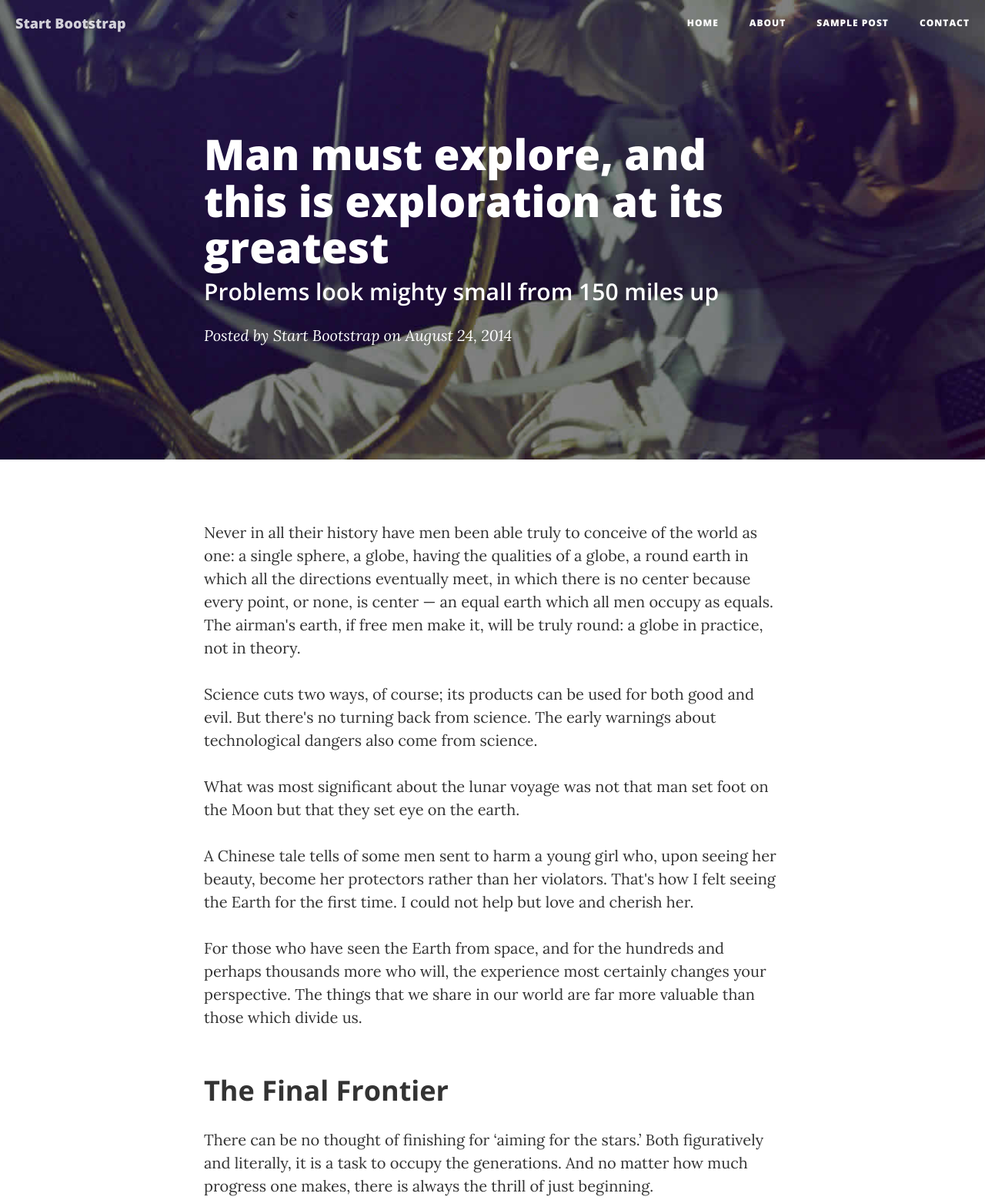
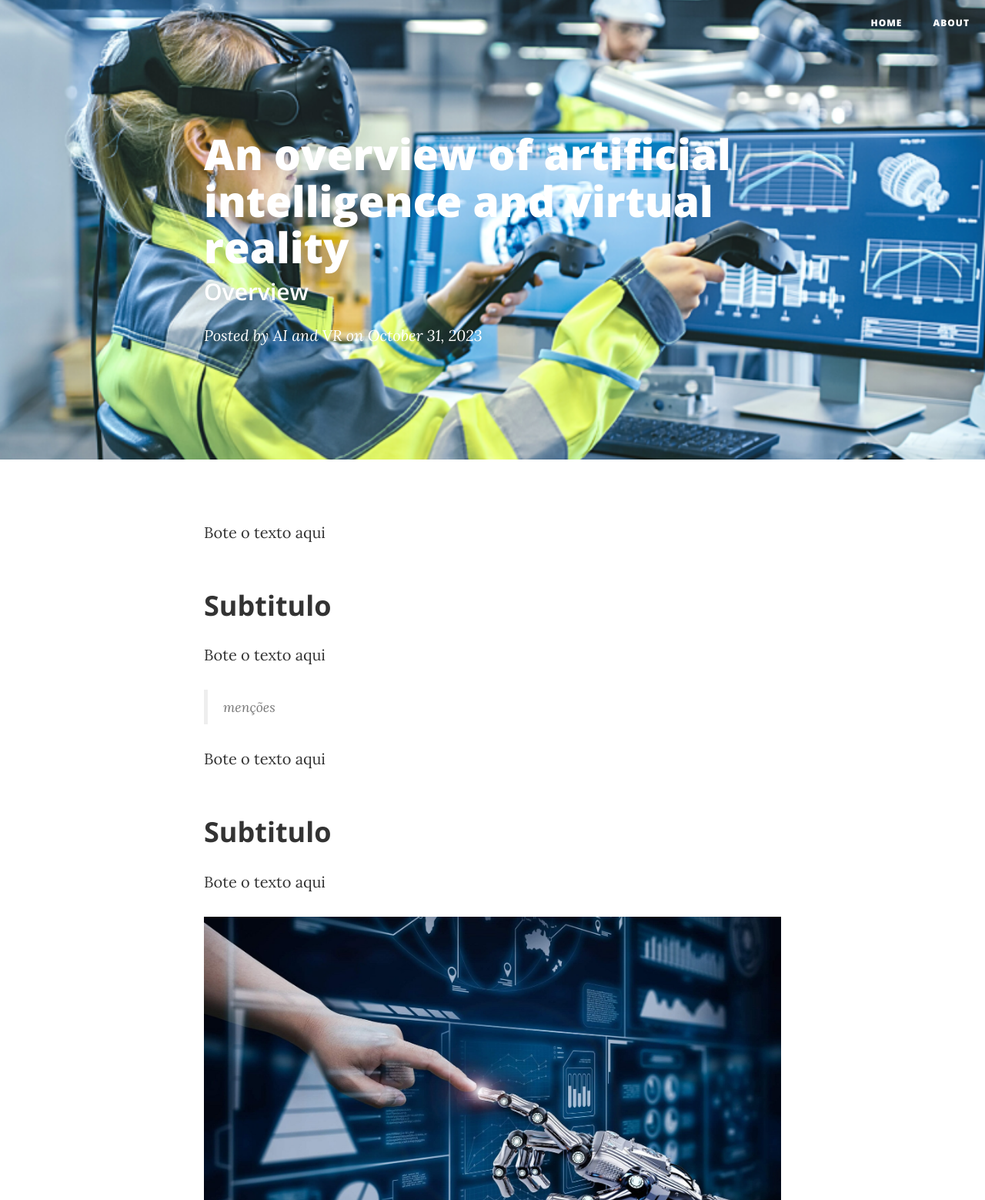
Before and after one commit to Guilhermeme14/Blog-a3, a website: page post.html in a window 1280 px wide. Shown: the top 1559 px of the page at 77% size. Drawn offline with nearby package versions, Linux system fonts and the light colour scheme.

Commit message:
Fotos adicionadas e post modificado

```diff
--- a/post.html
+++ b/post.html
@@ -9,15 +9,14 @@
     <meta name="description" content="">
     <meta name="author" content="">
 
-    <title>Clean Blog - Sample Post</title>
+    <title>AI and VR</title>
 
-    <!-- Bootstrap Core CSS -->
+    <!-- Bootstrap -->
     <link href="vendor/bootstrap/css/bootstrap.min.css" rel="stylesheet">
 
-    <!-- Theme CSS -->
+    <!-- CSS -->
     <link href="css/clean-blog.min.css" rel="stylesheet">
 
-    <!-- Custom Fonts -->
     <link href="vendor/font-awesome/css/font-awesome.min.css" rel="stylesheet" type="text/css">
     <link href='https://fonts.googleapis.com/css?family=Lora:400,700,400italic,700italic' rel='stylesheet' type='text/css'>
     <link href='https://fonts.googleapis.com/css?family=Open+Sans:300italic,400italic,600italic,700italic,800italic,400,300,600,700,800' rel='stylesheet' type='text/css'>
@@ -26,19 +25,15 @@
 
 <body>
 
-    <!-- Navigation -->
     <nav class="navbar navbar-default navbar-custom navbar-fixed-top">
         <div class="container-fluid">
-            <!-- Brand and toggle get grouped for better mobile display -->
             <div class="navbar-header page-scroll">
                 <button type="button" class="navbar-toggle" data-toggle="collapse" data-target="#bs-example-navbar-collapse-1">
                     <span class="sr-only">Toggle navigation</span>
                     Menu <i class="fa fa-bars"></i>
                 </button>
-                <a class="navbar-brand" href="index.html">Start Bootstrap</a>
             </div>
-
-            <!-- Collect the nav links, forms, and other content for toggling -->
+                <!-- Canto ícones canto direito -->
             <div class="collapse navbar-collapse" id="bs-example-navbar-collapse-1">
                 <ul class="nav navbar-nav navbar-right">
                     <li>
@@ -47,72 +42,51 @@
                     <li>
                         <a href="about.html">About</a>
                     </li>
-                    <li>
-                        <a href="post.html">Sample Post</a>
-                    </li>
-                    <li>
-                        <a href="contact.html">Contact</a>
-                    </li>
                 </ul>
             </div>
-            <!-- /.navbar-collapse -->
         </div>
-        <!-- /.container -->
     </nav>
+    <!-- Cabeçalho -->
 
-    <!-- Page Header -->
-    <!-- Set your background image for this header on the line below. -->
-    <header class="intro-header" style="background-image: url('img/post-bg.jpg')">
+    <header class="intro-header" style="background-image: url('img/post_1_header.webp')">
         <div class="container">
             <div class="row">
                 <div class="col-lg-8 col-lg-offset-2 col-md-10 col-md-offset-1">
                     <div class="post-heading">
-                        <h1>Man must explore, and this is exploration at its greatest</h1>
-                        <h2 class="subheading">Problems look mighty small from 150 miles up</h2>
-                        <span class="meta">Posted by <a href="#">Start Bootstrap</a> on August 24, 2014</span>
+                        <h1>An overview of artificial intelligence and virtual reality</h1>
+                        <h2 class="subheading">Overview</h2>
+                        <span class="meta">Posted by <a href="#">AI and VR</a> on October 31, 2023</span>
                     </div>
                 </div>
             </div>
         </div>
     </header>
 
-    <!-- Post Content -->
+    <!-- Conteúdo -->
     <article>
         <div class="container">
             <div class="row">
                 <div class="col-lg-8 col-lg-offset-2 col-md-10 col-md-offset-1">
-                    <p>Never in all their history have men been able truly to conceive of the world as one: a single sphere, a globe, having the qualities of a globe, a round earth in which all the directions eventually meet, in which there is no center because every point, or none, is center — an equal earth which all men occupy as equals. The airman's earth, if free men make it, will be truly round: a globe in practice, not in theory.</p>
+                    <p>Bote o texto aqui</p>
 
-                    <p>Science cuts two ways, of course; its products can be used for both good and evil. But there's no turning back from science. The early warnings about technological dangers also come from science.</p>
+                    <h2 class="section-heading">Subtitulo</h2>
 
-                    <p>What was most significant about the lunar voyage was not that man set foot on the Moon but that they set eye on the earth.</p>
+                    <p>Bote o texto aqui</p>
 
-                    <p>A Chinese tale tells of some men sent to harm a young girl who, upon seeing her beauty, become her protectors rather than her violators. That's how I felt seeing the Earth for the first time. I could not help but love and cherish her.</p>
+                    <blockquote>menções</blockquote>
 
-                    <p>For those who have seen the Earth from space, and for the hundreds and perhaps thousands more who will, the experience most certainly changes your perspective. The things that we share in our world are far more valuable than those which divide us.</p>
+                    <p>Bote o texto aqui</p>
 
-                    <h2 class="section-heading">The Final Frontier</h2>
+                    <h2 class="section-heading">Subtitulo</h2>
 
-                    <p>There can be no thought of finishing for ‘aiming for the stars.’ Both figuratively and literally, it is a task to occupy the generations. And no matter how much progress one makes, there is always the thrill of just beginning.</p>
-
-                    <p>There can be no thought of finishing for ‘aiming for the stars.’ Both figuratively and literally, it is a task to occupy the generations. And no matter how much progress one makes, there is always the thrill of just beginning.</p>
-
-                    <blockquote>The dreams of yesterday are the hopes of today and the reality of tomorrow. Science has not yet mastered prophecy. We predict too much for the next year and yet far too little for the next ten.</blockquote>
-
-                    <p>Spaceflights cannot be stopped. This is not the work of any one man or even a group of men. It is a historical process which mankind is carrying out in accordance with the natural laws of human development.</p>
-
-                    <h2 class="section-heading">Reaching for the Stars</h2>
-
-                    <p>As we got further and further away, it [the Earth] diminished in size. Finally it shrank to the size of a marble, the most beautiful you can imagine. That beautiful, warm, living object looked so fragile, so delicate, that if you touched it with a finger it would crumble and fall apart. Seeing this has to change a man.</p>
+                    <p>Bote o texto aqui</p>
 
                     <a href="#">
-                        <img class="img-responsive" src="img/post-sample-image.jpg" alt="">
+                        <img class="img-responsive" src="img/post_1_content.jpg" alt=""> <!-- BOTE IMAGENS (SE QUISER) -->
                     </a>
-                    <span class="caption text-muted">To go places and do things that have never been done before – that’s what living is all about.</span>
+                    <span class="caption text-muted">Descrição da imagem</span>
 
-                    <p>Space, the final frontier. These are the voyages of the Starship Enterprise. Its five-year mission: to explore strange new worlds, to seek out new life and new civilizations, to boldly go where no man has gone before.</p>
-
-                    <p>As I stand out here in the wonders of the unknown at Hadley, I sort of realize there’s a fundamental truth to our nature, Man must explore, and this is exploration at its greatest.</p>
+                    <p>Bote o texto aqui</p>
 
                     <p>Placeholder text by <a href="http://spaceipsum.com/">Space Ipsum</a>. Photographs by <a href="https://www.flickr.com/photos/nasacommons/">NASA on The Commons</a>.</p>
                 </div>
```
Also changed, not shown: img/post-bg.jpg (deleted), img/post-sample-image.jpg (deleted), img/post_1_content.jpg (added), img/post_1_header.webp (added).
